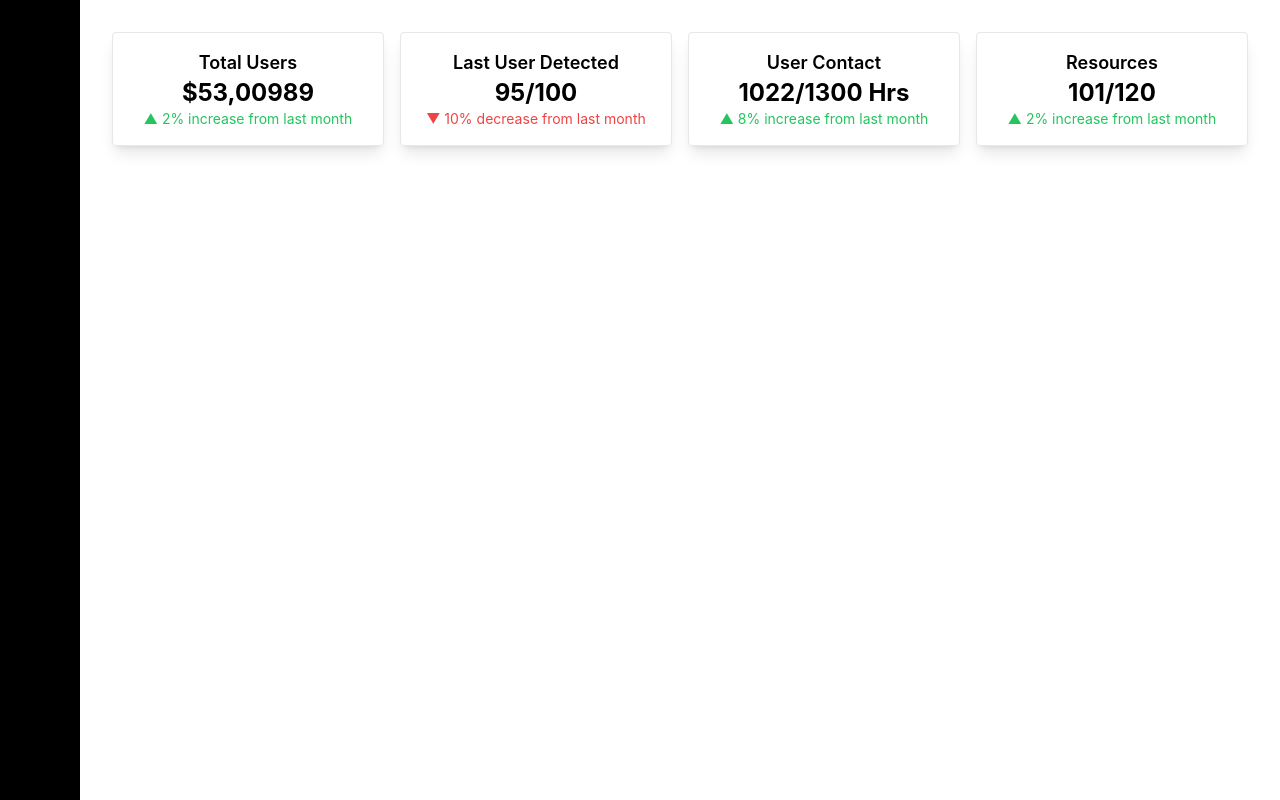
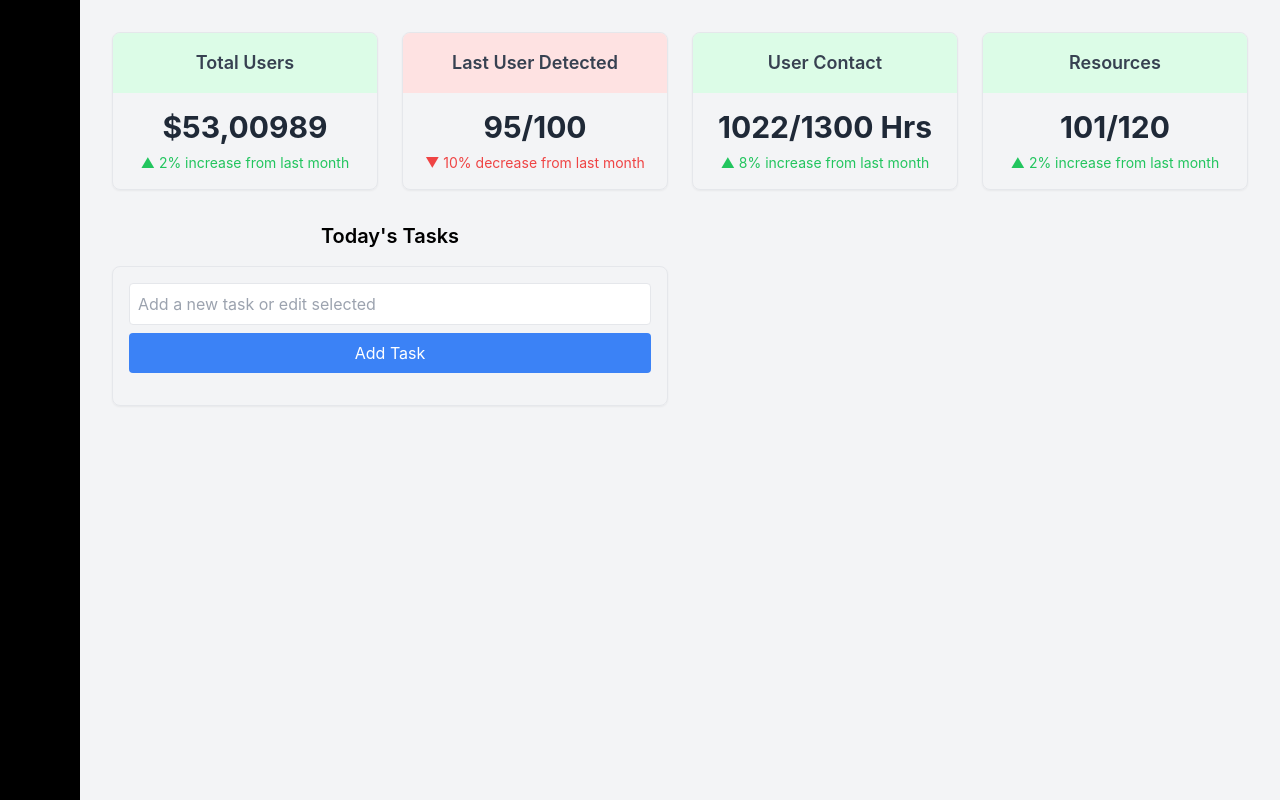
Before and after one commit to Rahulnalam1/HackAIFrontEnd, a React (Create React App) app in the folder botsquad/: page / in a window 1280 px wide. Built offline with nearby package versions, Linux system fonts and the light colour scheme.

Commit message:
fixed statboxes

```diff
--- a/botsquad/src/App.js
+++ b/botsquad/src/App.js
@@ -1,45 +1,39 @@
+// App.js
 import React from 'react';
 import './App.css';
-import StatBox from './components/statbox';
+import StatBox from './components/statbox'; // Ensure this path matches your project structure
+import Tasks from './components/tasks'; // Ensure this path matches your project structure
 
 function App() {
   return (
-    <div className="App">
+    <div className="App bg-gray-100 min-h-screen">
       <div className="flex">
         {/* Dashboard Sidebar */}
-        <div className="bg-black w-20 h-screen"> {/* Adjust width as needed */}
-          {/* Sidebar content */}
-        </div>
+        <div className="bg-black w-20 h-screen"></div>
 
         {/* Main Content */}
         <div className="flex-grow p-8">
-          <div className="grid grid-cols-2 md:grid-cols-4 gap-4">
-            <StatBox
-              title="Total Users"
-              value="$53,00989"
-              delta="2% increase from last month"
-              deltaType="increase"
-            />
-            <StatBox
-              title="Last User Detected"
-              value="95/100"
-              delta="10% decrease from last month"
-              deltaType="decrease"
-            />
-            <StatBox
-              title="User Contact"
-              value="1022/1300 Hrs"
-              delta="8% increase from last month"
-              deltaType="increase"
-            />
-            <StatBox
-              title="Resources"
-              value="101/120"
-              delta="2% increase from last month"
-              deltaType="increase"
-            />
+          {/* StatBoxes */}
+          <div className="grid grid-cols-1 sm:grid-cols-2 lg:grid-cols-4 gap-6 mb-8">
+            <StatBox title="Total Users" value="$53,00989" delta="2% increase from last month" deltaType="increase" />
+            <StatBox title="Last User Detected" value="95/100" delta="10% decrease from last month" deltaType="decrease" />
+            <StatBox title="User Contact" value="1022/1300 Hrs" delta="8% increase from last month" deltaType="increase" />
+            <StatBox title="Resources" value="101/120" delta="2% increase from last month" deltaType="increase" />
           </div>
-          {/* Placeholder for future content */}
+
+          {/* Additional Content Wrapper */}
+          <div className="grid grid-cols-1 md:grid-cols-2 gap-6">
+            {/* Today's Tasks - occupies left side on medium screens and up */}
+            <div>
+              <h2 className="text-xl font-semibold mb-4">Today's Tasks</h2>
+              <Tasks />
+            </div>
+
+            {/* Placeholder for future content - occupies right side on medium screens and up */}
+            <div>
+              {/* Future content goes here */}
+            </div>
+          </div>
         </div>
       </div>
     </div>
--- a/botsquad/src/components/statbox.js
+++ b/botsquad/src/components/statbox.js
@@ -3,12 +3,17 @@ import React from 'react';
 
 const StatBox = ({ title, value, delta, deltaType }) => {
     const deltaColor = deltaType === 'increase' ? 'text-green-500' : 'text-red-500';
+    const bgColor = deltaType === 'increase' ? 'bg-green-100' : 'bg-red-100';
 
     return (
-        <div className="p-4 border rounded shadow-lg flex flex-col justify-between w-67 md:w-67 h-49">
-            <h2 className="text-lg font-semibold">{title}</h2>
-            <p className="text-2xl font-bold">{value}</p>
-            <p className={`text-sm ${deltaColor}`}>{deltaType === 'increase' ? '▲' : '▼'} {delta}</p>
+        <div className="flex flex-col border border-gray-200 rounded-lg shadow-sm overflow-hidden">
+            <div className={`p-4 ${bgColor}`}>
+                <h2 className="text-lg font-semibold text-gray-700">{title}</h2>
+            </div>
+            <div className="flex-grow p-4">
+                <p className="text-3xl font-bold text-gray-800">{value}</p>
+                <p className={`text-sm ${deltaColor} mt-2`}>{deltaType === 'increase' ? '▲' : '▼'} {delta}</p>
+            </div>
         </div>
     );
 };
--- /dev/null
+++ b/botsquad/src/components/tasks.js
@@ -0,0 +1,69 @@
+// Tasks.js
+import React, { useState } from 'react';
+
+function Task({ task, onComplete, onEdit }) {
+    return (
+        <div className="flex items-center justify-between p-2 bg-gray-100 rounded-lg m-1">
+            <div className="flex items-center">
+                <input
+                    type="checkbox"
+                    checked={task.completed}
+                    onChange={() => onComplete(task.id)}
+                    className="mr-2"
+                />
+                <span className={`${task.completed ? 'line-through' : ''} flex-grow`}>{task.text}</span>
+            </div>
+            <button onClick={() => onEdit(task)} className="ml-4 text-sm text-blue-500 hover:text-blue-700">Edit</button>
+        </div>
+    );
+}
+
+function Tasks() {
+    const [tasks, setTasks] = useState([]);
+    const [editTask, setEditTask] = useState(null);
+    const [taskText, setTaskText] = useState('');
+
+    const handleAddTask = () => {
+        if (editTask) {
+            setTasks(tasks.map(task => task.id === editTask.id ? { ...task, text: taskText } : task));
+            setEditTask(null);
+        } else {
+            const newTask = { id: Date.now(), text: taskText, completed: false };
+            setTasks([...tasks, newTask]);
+        }
+        setTaskText('');
+    };
+
+    const handleComplete = (taskId) => {
+        setTasks(tasks.map(task => task.id === taskId ? { ...task, completed: !task.completed } : task));
+    };
+
+    const handleEdit = (task) => {
+        setEditTask(task);
+        setTaskText(task.text);
+    };
+
+    return (
+        <div className="border border-gray-200 rounded-lg shadow-sm p-4 mt-4">
+            <div className="mb-4">
+                <input
+                    type="text"
+                    value={taskText}
+                    onChange={(e) => setTaskText(e.target.value)}
+                    placeholder="Add a new task or edit selected"
+                    className="mr-2 p-2 border border-gray-200 rounded w-full"
+                />
+                <button onClick={handleAddTask} className="mt-2 w-full p-2 bg-blue-500 text-white rounded hover:bg-blue-700">
+                    {editTask ? 'Update Task' : 'Add Task'}
+                </button>
+            </div>
+            <div>
+                {tasks.map(task => (
+                    <Task key={task.id} task={task} onComplete={handleComplete} onEdit={handleEdit} />
+                ))}
+            </div>
+        </div>
+    );
+}
+
+export default Tasks;
--- a/botsquad/tailwind.config.js
+++ b/botsquad/tailwind.config.js
@@ -2,7 +2,23 @@ module.exports = {
   purge: ['./src/**/*.{js,jsx,ts,tsx}', './public/index.html'],
   darkMode: false, // or 'media' or 'class'
   theme: {
-    extend: {},
+    extend: {
+      spacing: {
+        '67': '268px', // Custom width for StatBox
+      },
+      minHeight: {
+        '49': '196px', // Custom height for StatBox
+      },
+      // Add other customizations or extend existing ones here
+      colors: {
+        // Example of adding a custom color
+        'custom-blue': '#007bff',
+      },
+      borderRadius: {
+        // Example of extending borderRadius
+        'xl': '1rem',
+      },
+    },
   },
   variants: {
     extend: {},
```
